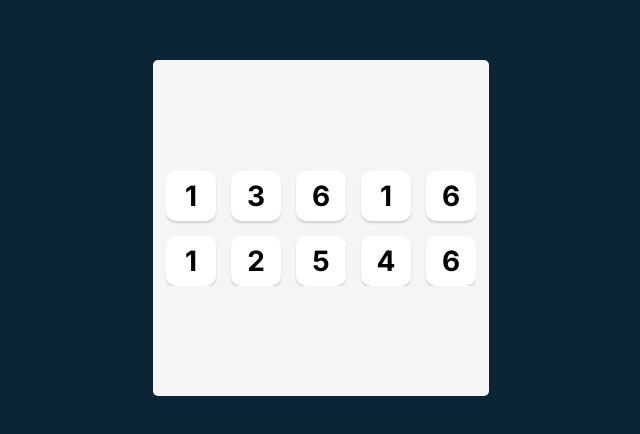
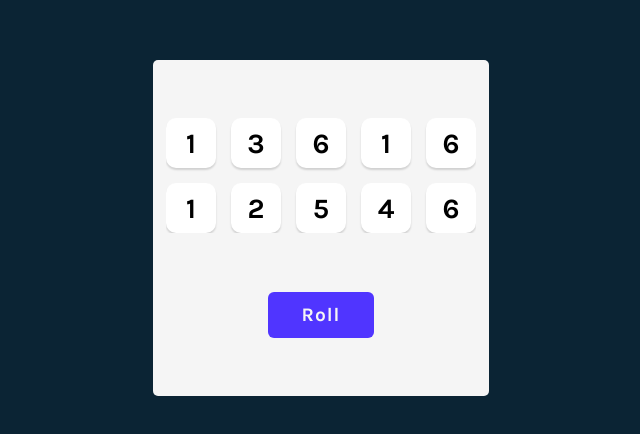
Before and after one commit to 1819367/tenzies-app-project, a React (Vite) app: page / in a window 1280 px wide. Shown: the part 172-606 px from the top of the page, without its empty margins (319-959 px from the left). Built offline with nearby package versions, Linux system fonts and the light colour scheme.

Commit message:
added button to reroll dice

```diff
--- a/index.html
+++ b/index.html
@@ -8,6 +8,7 @@
     <link rel="preconnect" href="https://fonts.googleapis.com">
     <link rel="preconnect" href="https://fonts.gstatic.com" crossorigin>
     <link href="https://fonts.googleapis.com/css2?family=Inter:ital,opsz,wght@0,14..32,100..900;1,14..32,100..900&display=swap" rel="stylesheet">
+    <link href="https://fonts.googleapis.com/css2?family=Karla:ital,wght@0,200..800;1,200..800&display=swap" rel="stylesheet">
     <link rel="stylesheet" href="/index.css">
 
     <title>Tenzies Die Game</title>
--- a/src/App.jsx
+++ b/src/App.jsx
@@ -13,6 +13,11 @@ function generateAllNewDice() {
     .map(() => Math.ceil(Math.random() * 6)) ///map over the array
 }
 
+//generate new dice with button click
+function rollDice () {
+  setDice(generateAllNewDice())
+}
+
 //map over dice and for every die inside the array, render a Die component
 const diceElements = dice.map((die) => (
     <Die value={die} />
@@ -23,6 +28,12 @@ const diceElements = dice.map((die) => (
       <div className='dice-container'>
         {diceElements}
       </div>
+      <button
+        className='btn-roll'
+        onClick={() => rollDice()}
+        >
+            Roll
+      </button>
     </main>
   )
 };
--- a/src/index.css
+++ b/src/index.css
@@ -5,7 +5,7 @@
 }
 
 body {
-  font-family: Inter, sans-serif;
+  font-family: Karla, sans-serif;
   margin: 0;
   font-size: 1rem;
   color:#2b283A;
@@ -45,17 +45,20 @@ main {
   overflow-x: auto;
 }
 
+button {
+  font-family: Karla, sans-serif;
+  cursor: pointer;
+  border: none;
+  font-weight: 700;
+}
+
 .btn-die {
   box-shadow: 0px 2px 2px rgba(0, 0, 0, 0.15);
-  border: none;
   background: white;
-  font-family: Inter, sans-serif;
   border-radius: 5px;
   height: 36px;
   width: 36px;
-  font-weight: 700;
   font-size: 1.75rem;
-  cursor: pointer;
 }
 
 @media (min-width: 600px) {
@@ -65,3 +68,12 @@ main {
     border-radius: 10px;
   }
 }
+
+.btn-roll {
+  background: #5035FF;
+  color: #f5f5f5;
+  padding: .6em 1.75em;
+  letter-spacing: 1px;
+  font-size: 1.2rem;
+  border-radius: 6px;
+}
```
